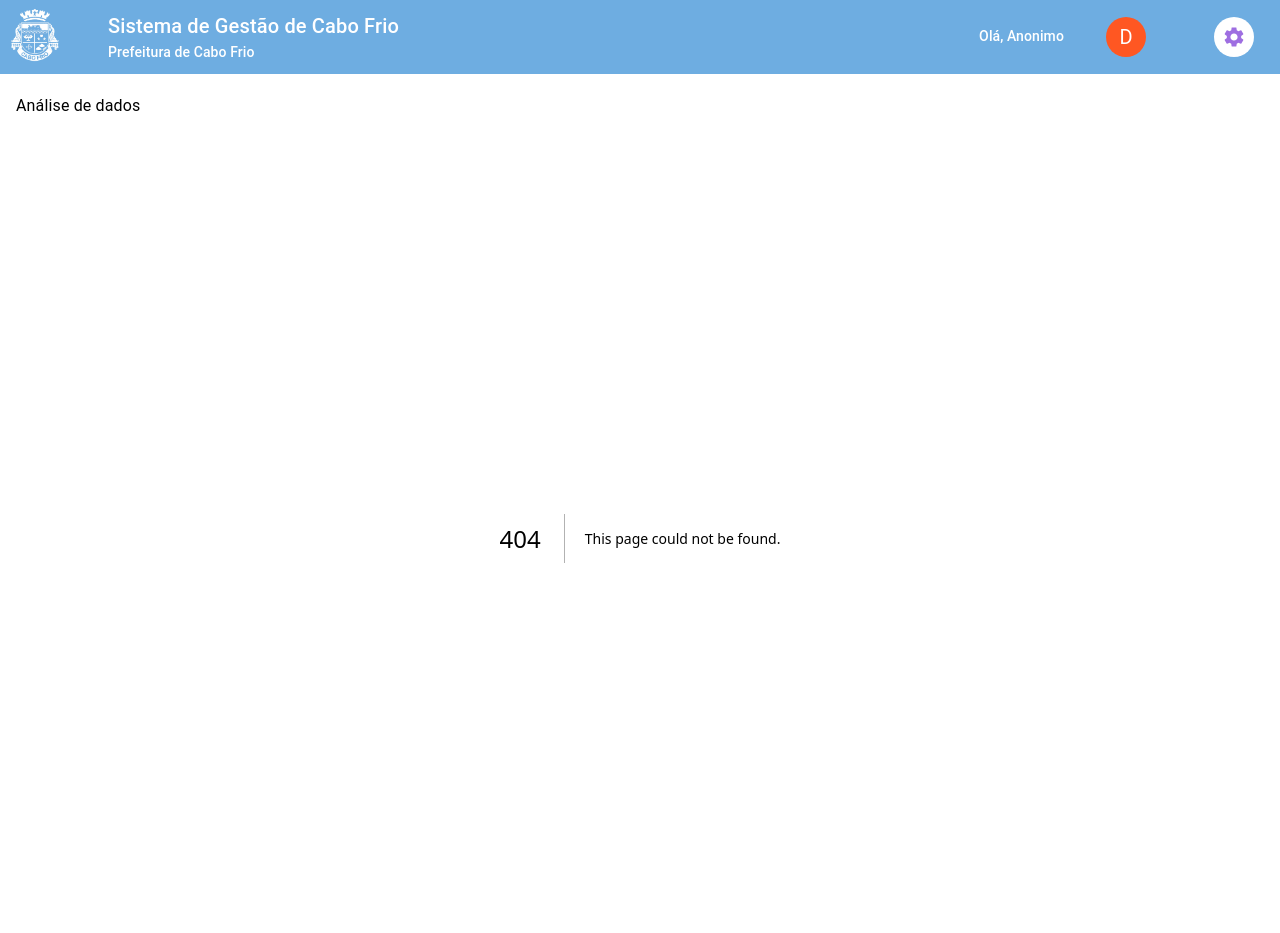
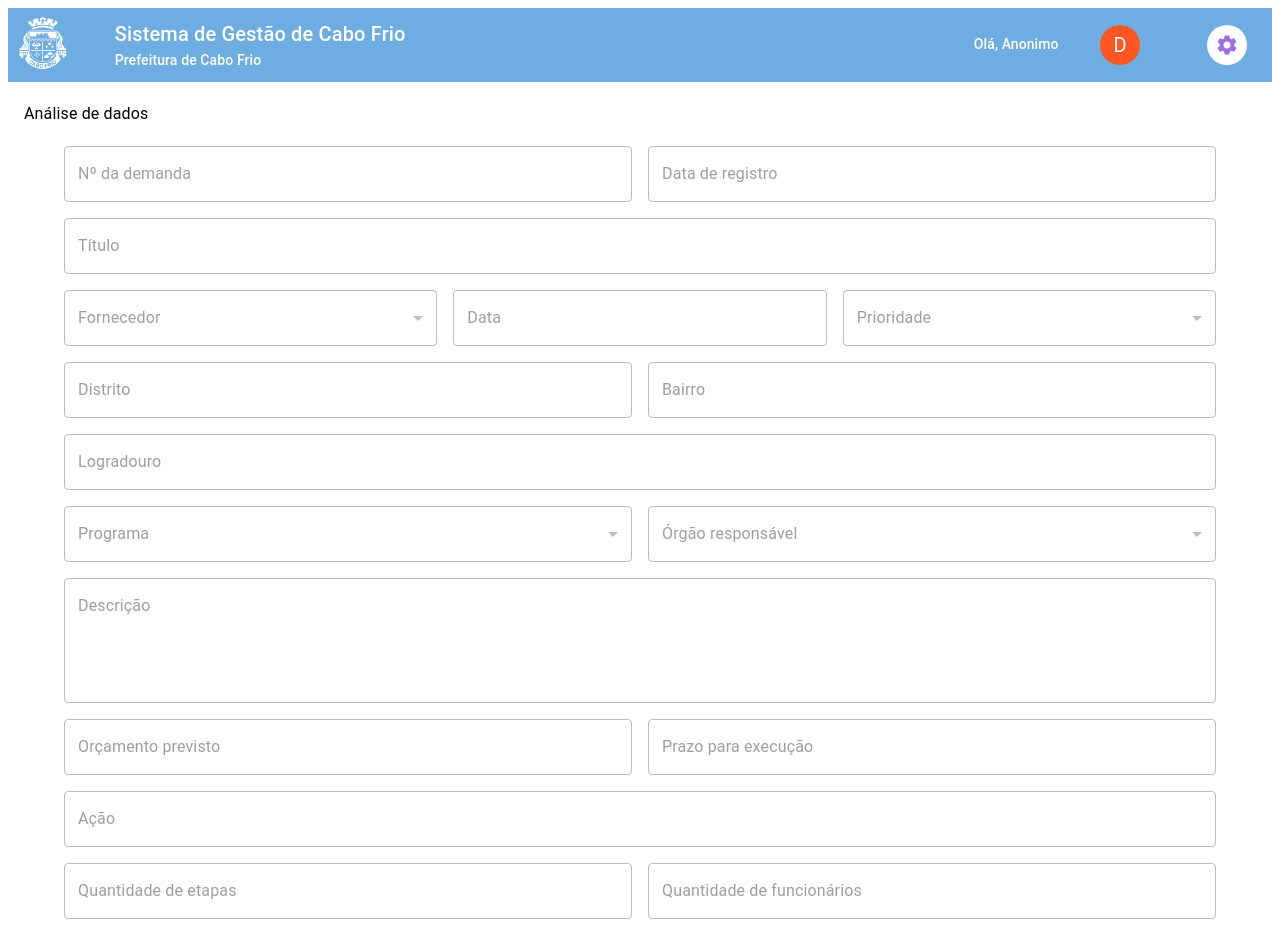
Before and after one commit to Duerton/gestao_demanda, a Next.js app: page /execucao in a window 1280 px wide. Before the commit this address had no page. Shown: the top 933 px of the page. Built offline with nearby package versions, Linux system fonts and the light colour scheme.

Commit message:
add execution page

```diff
--- /dev/null
+++ b/src/app/execucao/page.tsx
@@ -0,0 +1,147 @@
+import FooterCadastro from "@/app/cadastro/components/FooterCadastro";
+import { Box, Container, FormControl, InputLabel, MenuItem, Select, TextField } from "@mui/material";
+import Grid from '@mui/material/Grid2';
+import FileUploadAndList from "../planejamento/components/FileList";
+import CompanyList from "../planejamento/components/CompanyList";
+// import { DateField } from "@mui/x-date-pickers";
+
+
+const Planejamento = () => {
+  return (
+    // <LocalizationProvider dateAdapter={AdapterDayjs}>
+    <Container>
+      <Grid container spacing={2}>
+        <Grid size={6}>
+          <TextField disabled fullWidth label='Nº da demanda' />
+        </Grid>
+        <Grid component="div" size={6}>
+          <TextField fullWidth disabled label='Data de registro' />
+        </Grid>
+        <Grid size={12} component="div">
+          <TextField fullWidth disabled label='Título' />
+        </Grid>
+        <Grid component="div" size={4}>
+          <Box sx={{ minWidth: 120}}>
+            <FormControl fullWidth disabled>
+              <InputLabel id='fornecedor'>Fornecedor</InputLabel>
+              <Select
+                id="fornecedor"
+                label="Fornecedor"
+              >
+                <MenuItem value={1}>Verde</MenuItem>
+                <MenuItem value={2}>Amarelo</MenuItem>
+                <MenuItem value={3}>Vermelho</MenuItem>
+              </Select>
+            </FormControl>
+          </Box>
+        </Grid>
+        <Grid component="div" size={4}>
+            <TextField fullWidth disabled label='Data' />
+        </Grid>
+        <Grid component="div" size={4}>
+          <Box sx={{ minWidth: 120}}>
+            <FormControl fullWidth disabled>
+              <InputLabel id='prioridade'>Prioridade</InputLabel>
+              <Select
+                id="prioridade"
+                label="Prioridade"
+              >
+                <MenuItem value={1}>Verde</MenuItem>
+                <MenuItem value={2}>Amarelo</MenuItem>
+                <MenuItem value={3}>Vermelho</MenuItem>
+              </Select>
+            </FormControl>
+          </Box>
+        </Grid>
+        <Grid component="div" size={6}>
+          <TextField fullWidth disabled label='Distrito' />
+        </Grid>
+        <Grid component="div" size={6}>
+          <TextField fullWidth disabled label='Bairro' />
+        </Grid>
+        <Grid component="div" size={12}>
+          <TextField fullWidth disabled label='Logradouro' />
+        </Grid>
+        <Grid component="div" size={6}>
+          <Box sx={{ minWidth: 120}}>
+            <FormControl fullWidth disabled>
+              <InputLabel id='programa'>Programa</InputLabel>
+              <Select
+                id="programa"
+                label="Programa"
+              >
+                <MenuItem value={1}>Verde</MenuItem>
+                <MenuItem value={2}>Amarelo</MenuItem>
+                <MenuItem value={3}>Vermelho</MenuItem>
+              </Select>
+            </FormControl>
+          </Box>
+        </Grid>
+        <Grid component="div" size={6}>
+          <Box sx={{ minWidth: 120}}>
+            <FormControl fullWidth disabled>
+              <InputLabel id='orgaoresponsavel'>Órgão responsável</InputLabel>
+              <Select
+                id="orgaoresponsavel"
+                label="Órgão responsável"
+              >
+                <MenuItem value={1}>Verde</MenuItem>
+                <MenuItem value={2}>Amarelo</MenuItem>
+                <MenuItem value={3}>Vermelho</MenuItem>
+              </Select>
+            </FormControl>
+          </Box>
+        </Grid>
+        <Grid component="div" size={12}>
+          <TextField
+            fullWidth
+            disabled
+            multiline
+            rows={4}
+            label='Descrição' />
+        </Grid>
+        <Grid component="div" size={6}>
+          <TextField fullWidth disabled label='Orçamento previsto' />
+        </Grid>
+        <Grid component="div" size={6}>
+          <TextField fullWidth disabled label='Prazo para execução' />
+        </Grid>
+        <Grid component="div" size={12}>
+          <TextField fullWidth disabled label='Ação' />
+        </Grid>
+        <Grid component="div" size={6}>
+          <TextField fullWidth disabled label='Quantidade de etapas' />
+        </Grid>
+        <Grid component="div" size={6}>
+          <TextField fullWidth disabled label='Quantidade de funcionários' />
+        </Grid>
+        <Grid component="div" size={12}>
+          <TextField fullWidth disabled label='Responsável técnico' />
+        </Grid>
+        <Grid component="div" size={6}>
+          <FileUploadAndList label={'Arquivos'}/>
+        </Grid>
+        <Grid component="div" size={6}>
+          <CompanyList/>
+        </Grid>
+        <Grid component="div" size={6}>
+          <TextField fullWidth label='Orçamento utilizado' />
+        </Grid>
+        <Grid component="div" size={6}>
+          <TextField fullWidth label='Etapas concluídas' />
+        </Grid>
+        <Grid component="div" size={6}>
+          <FileUploadAndList label={'Imagens'}/>
+        </Grid>
+        <Grid component="div" size={6}>
+          <FileUploadAndList label={'Relatórios'}/>
+        </Grid>
+      </Grid>
+
+      <FooterCadastro/>
+    </Container>
+    // </LocalizationProvider>
+  )
+}
+
+export default Planejamento;
```
